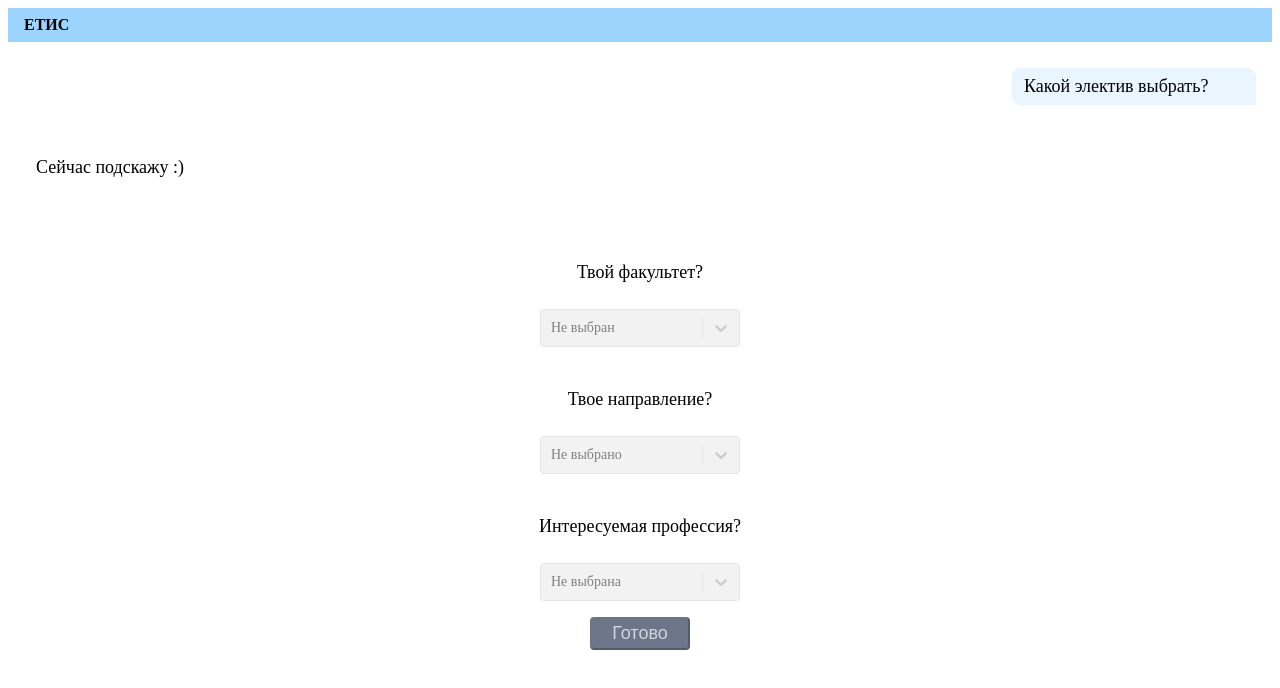
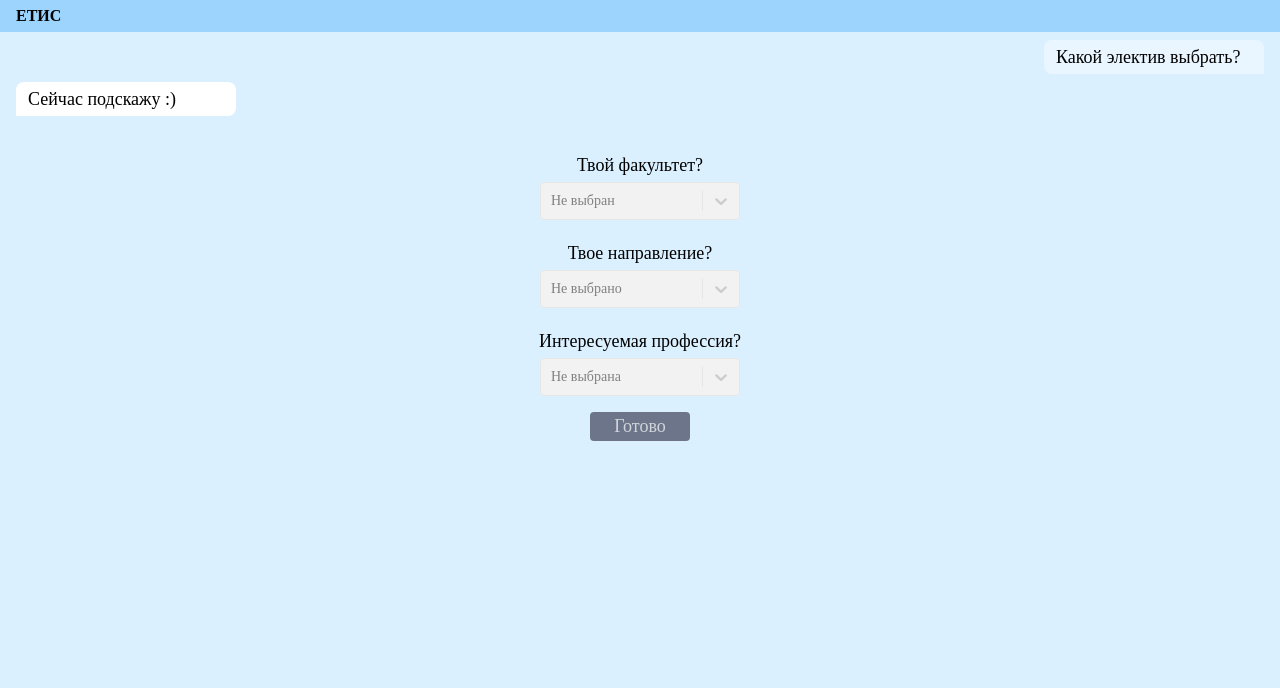
Before and after one commit to Daniil-Solo/University-Diploma-Frontend, a React (Create React App) app: page / in a window 1280 px wide. Shown: the top 688 px of the page. Built offline with nearby package versions, Linux system fonts and the light colour scheme; no server answers.

Commit message:
add stles for index.ts

```diff
--- /dev/null
+++ b/src/index.css
@@ -0,0 +1,3 @@
+body{
+    background-color: #DBF0FF;
+}
--- a/src/index.tsx
+++ b/src/index.tsx
@@ -1,6 +1,8 @@
 import React from 'react';
 import ReactDOM from 'react-dom/client';
 import App from './App';
+import "./index.css"
+import "./reset.css"
 
 const root = ReactDOM.createRoot(
   document.getElementById('root') as HTMLElement
```
